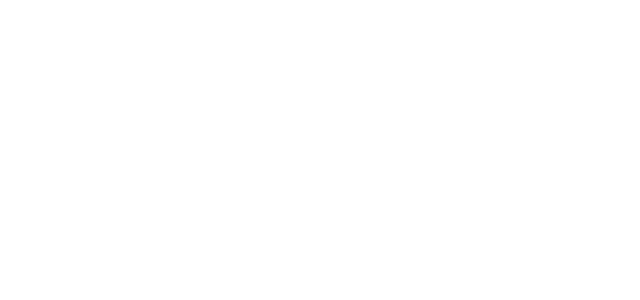
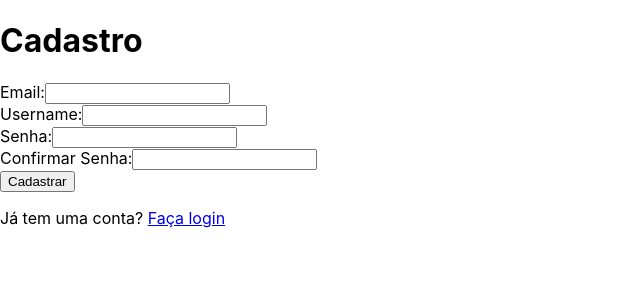
Before and after one commit to OliMatheuss/Projeto-GachaLife, a React (Create React App) app in the folder frontend/: page /signup in a window 1280 px wide. Before the commit this address had no page. Shown: the top 300 px of the page, without its empty margins (0-640 px from the left). Built offline with nearby package versions, Linux system fonts and the light colour scheme.

Commit message:
Ajuste nos nomes dos arquivos para um melhor entendimento: 'Reward' será substituído por 'Recompensa'

```diff
--- a/frontend/src/App.js
+++ b/frontend/src/App.js
@@ -6,7 +6,7 @@
 import Home from './pages/Home';
 import Login from './pages/Login';
 import SignUp from './pages/SignUp';
-import Rewards from './pages/Rewards';
+import Rewards from './pages/Recompensas';
 import Missions from './pages/Missions';
 import ProtectedRoute from './components/ProtectedRoute';
 
@@ -17,7 +17,7 @@
         <Routes>
           <Route path="/" element={<Home />} />
           <Route path="/login" element={<Login />} />
-          <Route path="/cadastro" element={<SignUp />} />
+          <Route path="/signup" element={<SignUp />} />
           <Route
             path="/recompensas"
             element={
--- a/frontend/src/pages/Home.js
+++ b/frontend/src/pages/Home.js
@@ -1,12 +1,20 @@
 // src/pages/Home.js
-
 import React from 'react';
+import { Link } from 'react-router-dom';
 
 const Home = () => {
   return (
     <div>
       <h1>Bem-vindo ao GachaLife!</h1>
       <p>Um projeto incrível para gerenciar usuários, missões e recompensas.</p>
+      <div>
+        <Link to="/login">
+          <button>Login</button>
+        </Link>
+        <Link to="/signup">
+          <button>Sign Up</button>
+        </Link>
+      </div>
     </div>
   );
 };
--- /dev/null
+++ b/frontend/src/pages/Recompensas.js
@@ -0,0 +1,32 @@
+// src/pages/Recompensas.js
+import React, { useEffect, useState } from 'react';
+import { getRecompensas } from '../services/recompensaService';
+
+const Recompensas = () => {
+  const [recompensas, setRecompensas] = useState([]);
+
+  useEffect(() => {
+    const fetchRecompensas = async () => {
+      try {
+        const data = await getRecompensas();
+        setRecompensas(data);
+      } catch (error) {
+        console.error('Erro ao buscar recompensas:', error);
+      }
+    };
+    fetchRecompensas();
+  }, []);
+
+  return (
+    <div>
+      <h1>Recompensas</h1>
+      <ul>
+        {recompensas.map((recompensa) => (
+          <li key={recompensa.id}>{recompensa.nome}</li>
+        ))}
+      </ul>
+    </div>
+  );
+};
+
+export default Recompensas;
--- a/frontend/src/pages/Rewards.js
+++ /dev/null
@@ -1,30 +0,0 @@
-// src/pages/Rewards.js
-
-import React, { useEffect, useState } from 'react';
-import api from '../services/api';
-
-const Rewards = () => {
-  const [rewards, setRewards] = useState([]);
-
-  useEffect(() => {
-    // Busca a lista de recompensas ao carregar a página
-    api.get('/recompensas')
-      .then(response => setRewards(response.data))
-      .catch(error => console.error('Erro ao buscar recompensas:', error));
-  }, []);
-
-  return (
-    <div>
-      <h1>Recompensas</h1>
-      <ul>
-        {rewards.map(reward => (
-          <li key={reward.id}>
-            {reward.descricao}
-          </li>
-        ))}
-      </ul>
-    </div>
-  );
-};
-
-export default Rewards;
--- a/frontend/src/pages/SignUp.js
+++ b/frontend/src/pages/SignUp.js
@@ -1,57 +1,104 @@
 // src/pages/SignUp.js
 
+// Importando hooks e funções necessárias do React e da biblioteca react-router-dom
 import React, { useState } from 'react';
-import api from '../services/api';
+import { useNavigate } from 'react-router-dom';
+// Importando a função signUp do serviço de usuário
+import { signUp } from '../services/usuarioService';
 
 const SignUp = () => {
-  const [email, setEmail] = useState('');
-  const [username, setUsername] = useState('');
-  const [senha, setSenha] = useState('');
+  // Definindo o estado do formulário com os campos: email, username, senha e confirmação de senha
+  const [formData, setFormData] = useState({
+    email: '',
+    username: '',
+    senha: '',
+    confirmSenha: '', // Campo para confirmação da senha
+  });
 
-  const handleSignUp = async (e) => {
+  // Navegador para redirecionar após o cadastro
+  const navigate = useNavigate();
+
+  // Função para lidar com as mudanças nos campos do formulário
+  const handleChange = (e) => {
+    const { name, value } = e.target;
+    setFormData({
+      ...formData,
+      [name]: value, // Atualiza o estado do formulário com o nome e valor do campo alterado
+    });
+  };
+
+  // Função para lidar com o envio do formulário
+  const handleSubmit = async (e) => {
     e.preventDefault();
+
+    // Verifica se as senhas são iguais antes de prosseguir com o cadastro
+    if (formData.senha !== formData.confirmSenha) {
+      alert('As senhas não coincidem. Por favor, tente novamente.');
+      return; // Interrompe o cadastro caso as senhas não sejam iguais
+    }
+
     try {
-      const response = await api.post('/usuarios', { email, username, senha });
-      console.log('Usuário criado:', response.data);
-      // Redirecionar para a página de login após o cadastro
+      // Chama a função signUp para realizar o cadastro
+      await signUp(formData);
+      alert('Cadastro realizado com sucesso!');
+      navigate('/login'); // Redireciona para a página de login após o cadastro bem-sucedido
     } catch (error) {
-      console.error('Erro ao criar usuário:', error);
+      alert('Erro ao cadastrar usuário. Tente novamente.'); // Exibe uma mensagem de erro caso o cadastro falhe
     }
   };
 
   return (
     <div>
-      <h1>Criar Cadastro</h1>
-      <form onSubmit={handleSignUp}>
+      <h1>Cadastro</h1>
+      {/* Formulário de cadastro */}
+      <form onSubmit={handleSubmit}>
         <div>
           <label>Email:</label>
           <input
             type="email"
-            value={email}
-            onChange={(e) => setEmail(e.target.value)}
-            required
+            name="email"
+            value={formData.email}
+            onChange={handleChange} // Chama a função handleChange quando o valor do campo mudar
+            required // Campo obrigatório
           />
         </div>
         <div>
-          <label>Nome de Usuário:</label>
+          <label>Username:</label>
           <input
             type="text"
-            value={username}
-            onChange={(e) => setUsername(e.target.value)}
-            required
+            name="username"
+            value={formData.username}
+            onChange={handleChange} // Chama a função handleChange quando o valor do campo mudar
+            required // Campo obrigatório
           />
         </div>
         <div>
           <label>Senha:</label>
           <input
             type="password"
-            value={senha}
-            onChange={(e) => setSenha(e.target.value)}
-            required
+            name="senha"
+            value={formData.senha}
+            onChange={handleChange} // Chama a função handleChange quando o valor do campo mudar
+            required // Campo obrigatório
           />
         </div>
+        <div>
+          <label>Confirmar Senha:</label>
+          <input
+            type="password"
+            name="confirmSenha"
+            value={formData.confirmSenha}
+            onChange={handleChange} // Chama a função handleChange quando o valor do campo mudar
+            required // Campo obrigatório
+          />
+        </div>
+        {/* Botão para submeter o formulário */}
         <button type="submit">Cadastrar</button>
       </form>
+      {/* Link para a página de login, caso o usuário já tenha uma conta */}
+      <p>
+        Já tem uma conta? <a href="/login">Faça login</a>
+      </p>
     </div>
   );
 };
--- /dev/null
+++ b/frontend/src/services/recompensaService.js
@@ -0,0 +1,22 @@
+// src/services/recompensaService.js
+import api from './api';
+
+export const getRecompensas = async () => {
+  try {
+    const response = await api.get('/recompensas');
+    return response.data;
+  } catch (error) {
+    console.error('Erro ao buscar recompensas:', error);
+    throw error;
+  }
+};
+
+export const createRecompensa = async (recompensa) => {
+  try {
+    const response = await api.post('/recompensas', recompensa);
+    return response.data;
+  } catch (error) {
+    console.error('Erro ao criar recompensa:', error);
+    throw error;
+  }
+};
--- /dev/null
+++ b/frontend/src/services/usuarioService.js
@@ -0,0 +1,22 @@
+// src/services/usuarioService.js
+import api from './api';
+
+export const signUp = async (usuario) => {
+  try {
+    const response = await api.post('/usuarios', usuario);
+    return response.data;
+  } catch (error) {
+    console.error('Erro ao cadastrar usuário:', error);
+    throw error;
+  }
+};
+
+export const login = async (credenciais) => {
+  try {
+    const response = await api.post('/login', credenciais); // Ajuste a rota conforme o backend
+    return response.data;
+  } catch (error) {
+    console.error('Erro ao fazer login:', error);
+    throw error;
+  }
+};
```
Also changed, not shown: frontend/src/services/missaoService.js (added, +22 -0 lines).
